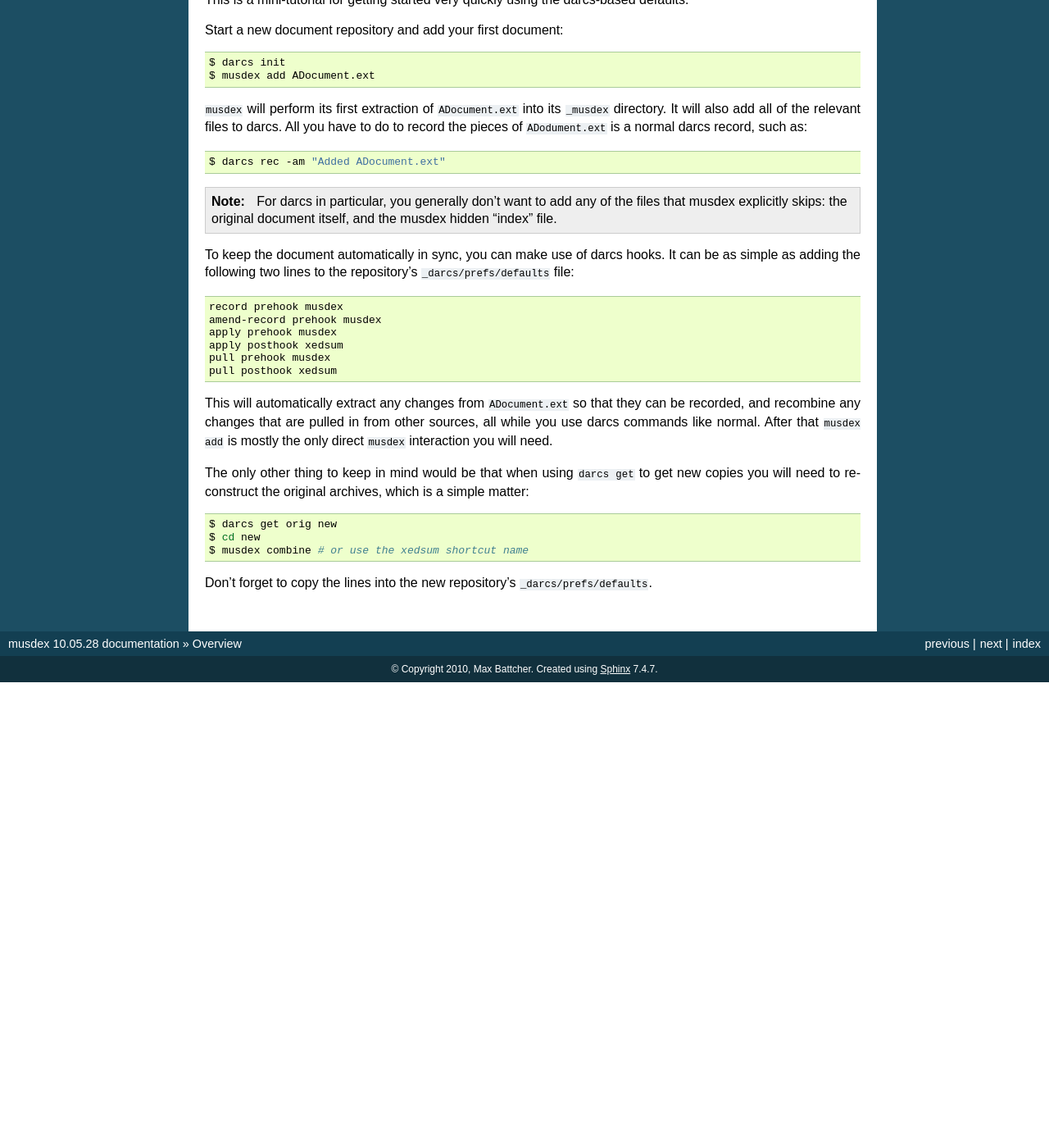
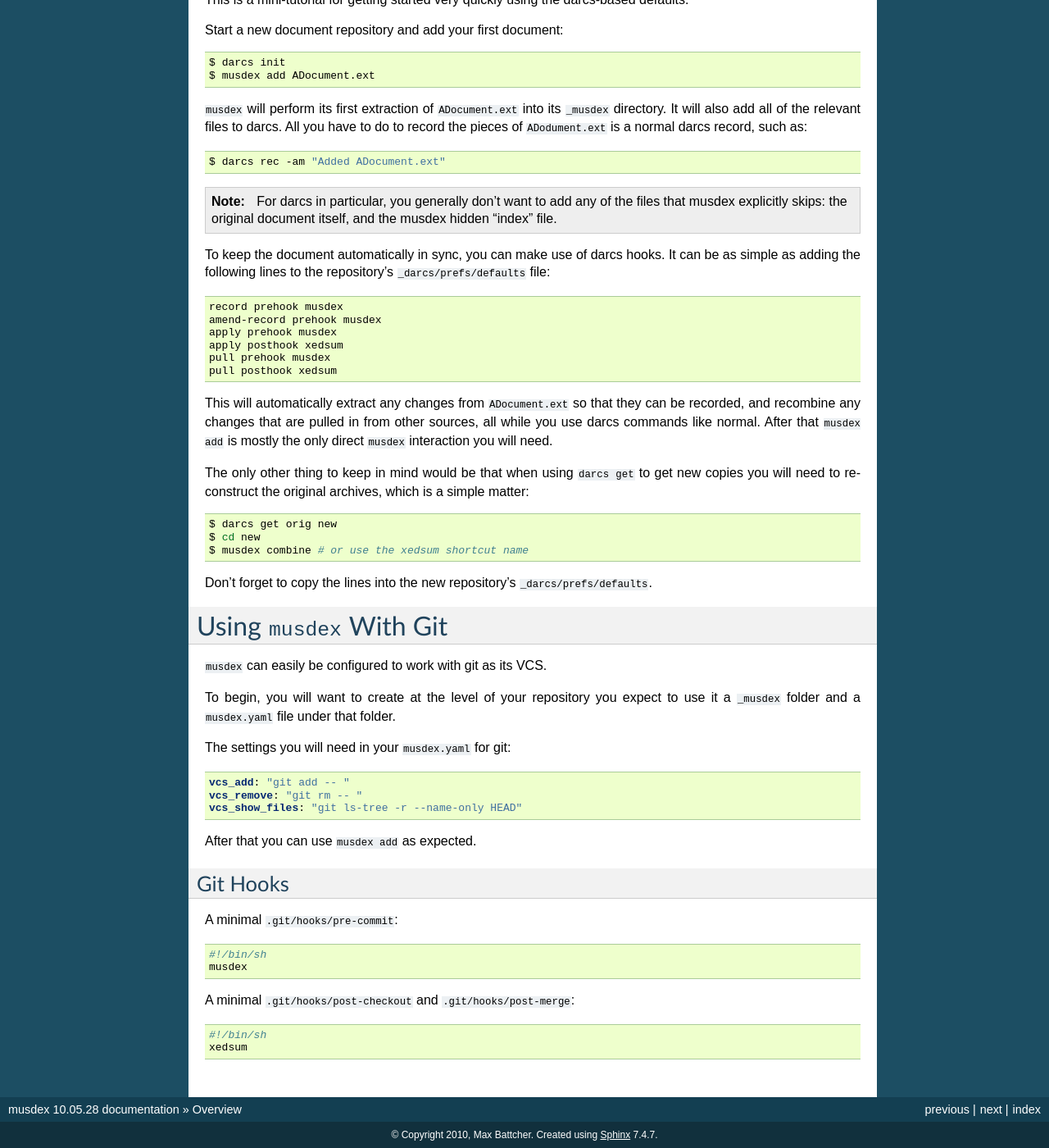
Before and after one commit to WorldMaker/musdex, a Sphinx documentation site: the page built from docs/source/overview.rst, in a window 1280 px wide and 1400 px high, scrolled down 527 px. Shown: the whole window at 82% size. Built offline with Sphinx 7.4.7, drawn with Linux system fonts in a browser that asks for light colours; before the commit the page ends 1359 px from its top, so only the background shows below that; some of the changed text lies outside the part shown.

Commit message:
Add git documentation

```diff
--- a/docs/source/overview.rst
+++ b/docs/source/overview.rst
@@ -54,7 +54,7 @@ normal darcs record, such as::
    the musdex hidden "index" file.
 
 To keep the document automatically in sync, you can make use of darcs
-hooks. It can be as simple as adding the following two lines to the
+hooks. It can be as simple as adding the following lines to the
 repository's ``_darcs/prefs/defaults`` file::
 
   record prehook musdex
@@ -83,4 +83,39 @@ Don't forget to copy the lines into the new repository's
 
 .. _darcs: http://darcs.net
 
+=========================
+Using ``musdex`` With Git
+=========================
+
+``musdex`` can easily be configured to work with git as its VCS.
+
+To begin, you will want to create at the level of your repository you
+expect to use it a ``_musdex`` folder and a ``musdex.yaml`` file under
+that folder.
+
+The settings you will need in your ``musdex.yaml`` for git:
+
+.. sourcecode:: yaml
+
+   vcs_add: "git add -- "
+   vcs_remove: "git rm -- "
+   vcs_show_files: "git ls-tree -r --name-only HEAD"
+
+
+After that you can use ``musdex add`` as expected.
+
+---------
+Git Hooks
+---------
+
+A minimal ``.git/hooks/pre-commit``::
+
+  #!/bin/sh
+  musdex
+
+A minimal ``.git/hooks/post-checkout`` and ``.git/hooks/post-merge``::
+
+  #!/bin/sh
+  xedsum
+
 .. vim: ai spell tw=72
```
